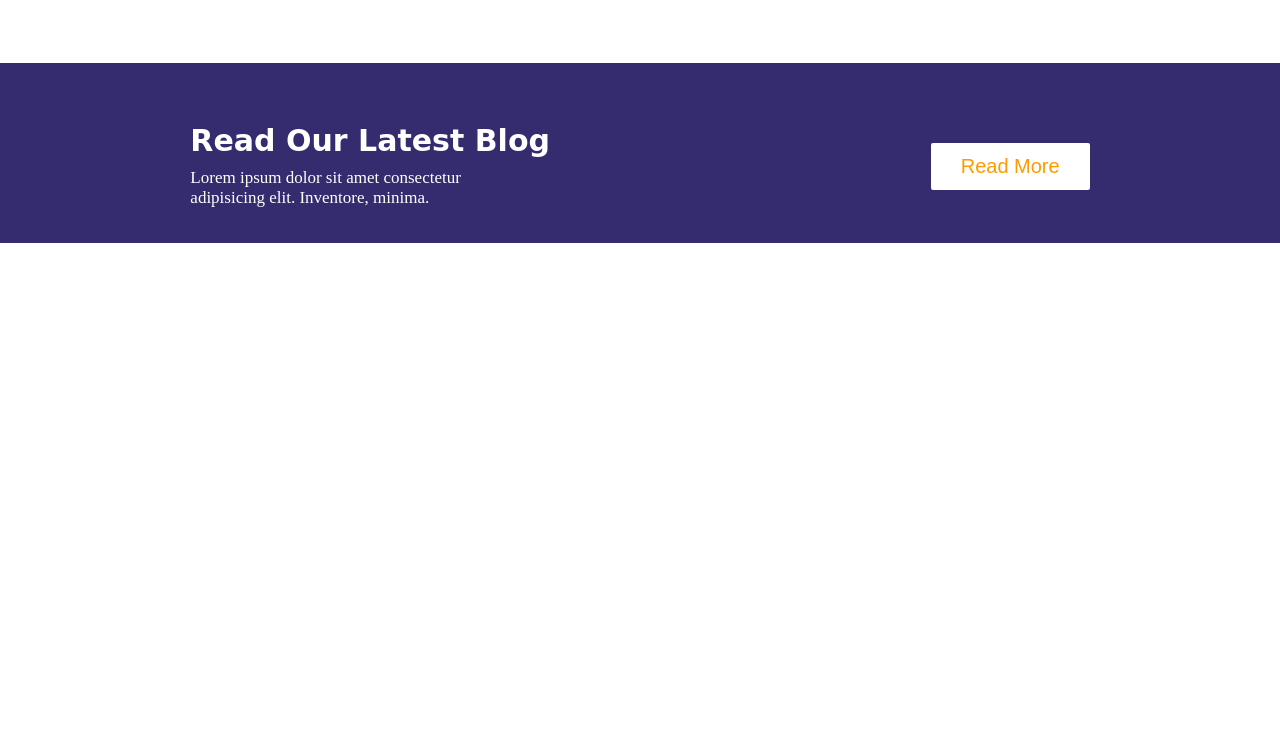
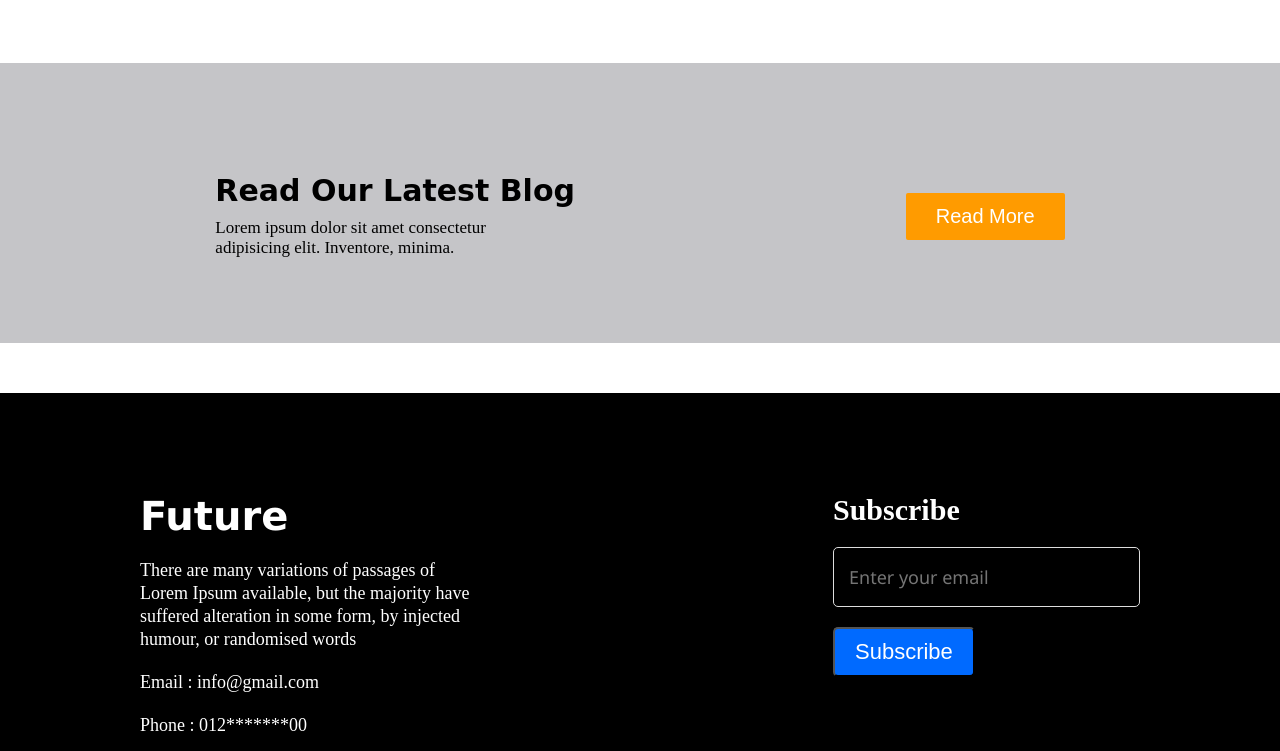
Before and after one commit to rehomanalif/assignment-one, a plain HTML site: page index.html in a window 1280 px wide. Shown: the part 2350-3101 px from the top of the page. Before the commit the page ends 2593 px from the top, so only its background shows below. Drawn offline with Linux system fonts and the light colour scheme.

Commit message:
design add

```diff
--- a/index.html
+++ b/index.html
@@ -88,6 +88,29 @@
         </div>
     </section>
 
+    <section id="footer">
+        <div class="footerPart">
+            <div class="footer-text">
+                <h1>Future</h1>
+                <p>There are many variations of passages of Lorem Ipsum
+                    available, but the majority have suffered alteration in some
+                    form, by injected humour, or randomised words</p>
+                <p>Email : info@gmail.com</p>
+                <p>Phone : 012*******00</p>
+                <div class="social">
+                    <a href="http://"><img src="images/icons/fb.png" alt=""></a>
+                    <a href="http://"><img src="images/icons/twitter.png" alt=""></a>
+                    <a href="http://"><img src="images/icons/youtube.png" alt=""></a>
+                </div>
+            </div>
+            <div class="footer-input">
+                <h2>Subscribe</h2>
+                <input type="text" name="" id="" placeholder="Enter your email">
+                <button>Subscribe</button>
+            </div>
+        </div>
+    </section>
+
 </body>
 
 </html>
--- a/styles/style.css
+++ b/styles/style.css
@@ -35,6 +35,12 @@
     font-weight: 700;
     border-radius: 5px;
     cursor: pointer;
+}
+.banner-text button:hover{
+    background-color: transparent;
+    color: white;
+    transition: .2s;
+    border: 1px solid #d2d2d2;
 }
 
 /* middle banner section  */
@@ -114,20 +120,29 @@ section#planning_section h1 {
     font-size: 17px;
     font-family: monospace;
     font-weight: 600;
+    cursor: pointer;
+}
+.callNow_text button:hover{
+    background-color: transparent;
+    color: white;
+    transition: .2s;
+    border: 1px solid #ddd;
 }
 
 /* blog part  */
 section#blog_part {
     margin-top: 180px;
-    background: #342c6e;
+    background: #c5c5c8;
     display: flex;
     justify-content: space-around;
     height: 180px;
+    padding: 50px;
+    margin-bottom: 50px;
 }
 
 .blog-text {
     margin-top: 60px;
-    color: white;
+    color: black;
 }
 
 .blog-text h2 {
@@ -150,11 +165,67 @@ section#blog_part {
 }
 .blog-btn button {
     border: none;
-    background: white;
+    background: #ff9b00;
     padding: 12px 30px;
     margin-top: 80px;
     border-radius: 2px;
     font-size: 20px;
-    color: #ff9b00;
+    color: white;
     cursor: pointer;
 }
+
+/* Footer Part  */
+#footer{
+    background: black;
+    color: white;
+    padding: 100px 20px;
+}
+.footerPart{
+    width: 1000px;
+    margin: auto;
+    display: flex;
+}
+.footer-text h1{
+    font-size: 40px;
+    font-family: 'Lucida Sans', 'Lucida Sans Regular', 'Lucida Grande', 'Lucida Sans Unicode', Geneva, Verdana, sans-serif;
+}
+.footer-text p{
+    width: 50%;
+    line-height: 23px;
+    font-size: 18px;
+    margin-top: 20px;
+    margin-bottom: 20px;
+}
+.social a{
+    margin-right: 15px;
+}
+
+.footer-input h2{
+    font-size: 30px;
+    margin-bottom: 20px;
+}
+.footer-input input{
+    border: 1px solid #ddd;
+    padding: 17px 30px;
+    padding-left: 15px;
+    background: transparent;
+    border-radius: 5px;
+    font-size: 18px;
+    font-family: 'Segoe UI', Tahoma, Geneva, Verdana, sans-serif;
+    margin-bottom: 20px;
+    color: white;
+}
+.footer-input button{
+    background-color: #006aff;
+    color: white;
+    font-size: 22px;
+    padding: 10px 20px;
+    border-radius: 5px;
+    cursor: pointer;
+}
+.footer-input button:hover{
+    background-color: transparent;
+    color: white;
+    border: 1px solid #d2d2d2;
+
+}
```
